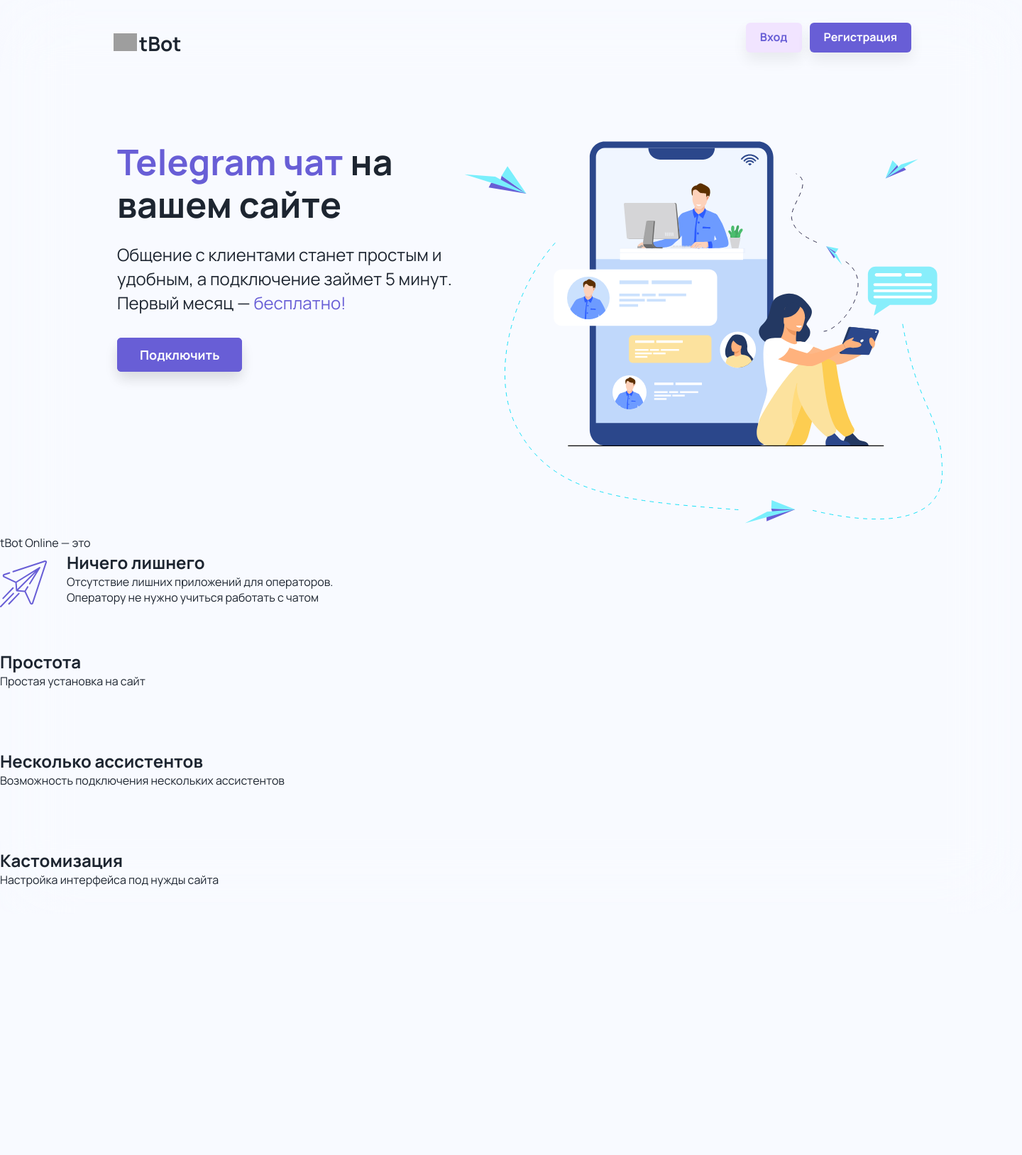
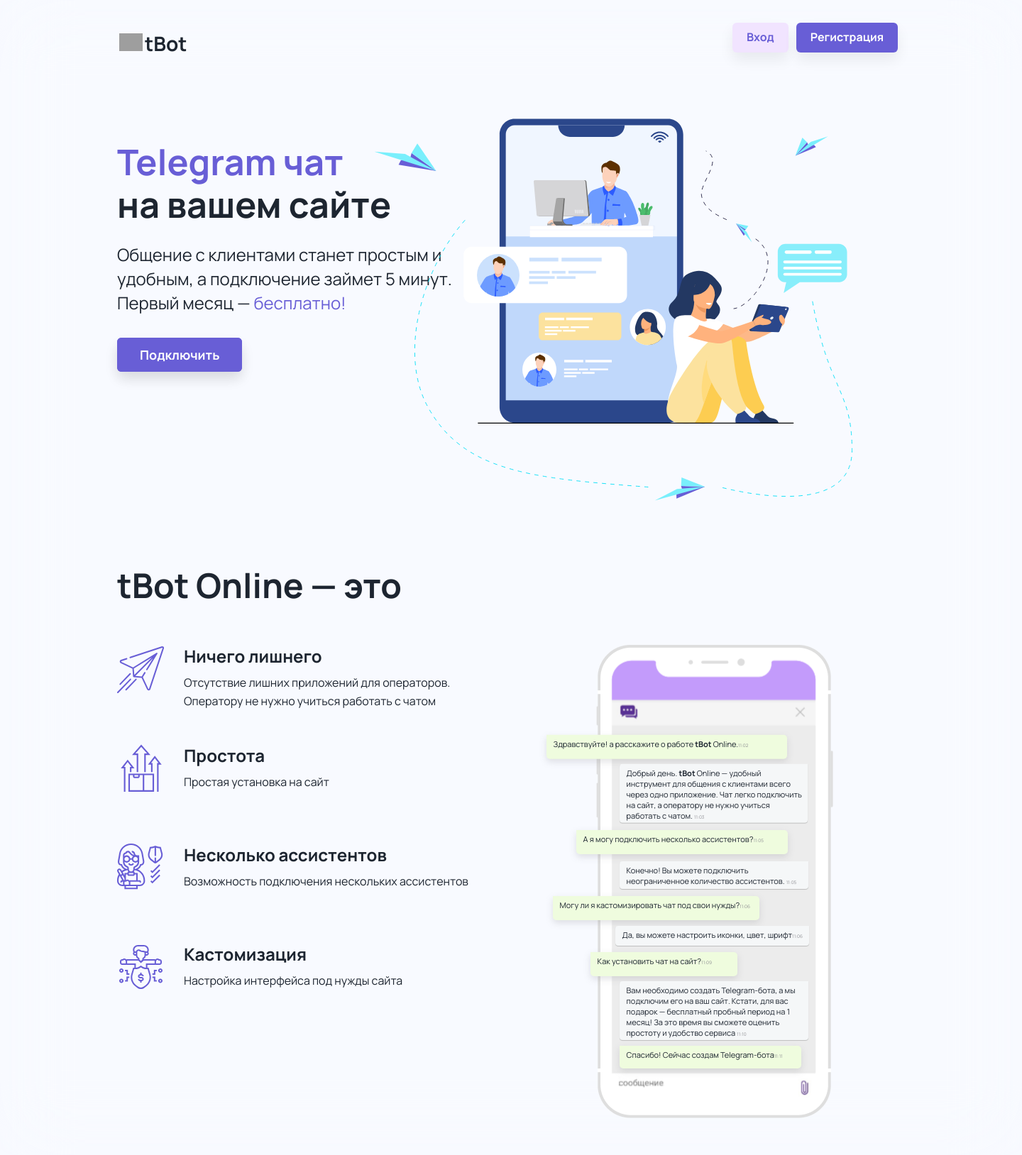
Before and after one commit to Oddi17/lessons2023, a PHP site: page /index_2.html in a window 1440 px wide. Shown: the whole page at 71% size. Before the commit the page ends 1250 px from the top, so only its background shows below. Run offline with PHP 8.4, Linux system fonts and the light colour scheme; grey boxes are pictures that could not be loaded.

Commit message:
for testovoe

```diff
--- /dev/null
+++ b/testing/first_form/css/library.css
@@ -0,0 +1,32 @@
+* {
+  box-sizing: border-box;
+}
+h1,h2,h3{
+  margin:0;
+}
+body {
+  margin: 0;
+  font-family: Manrope;
+  color: #1d2530;
+  background: rgba(242, 247, 255, 0.5);
+  backdrop-filter: blur(50px);
+}
+.container{
+  position: relative;
+  padding: 0px 165px;
+  width:1440px;
+
+}
+.menu.autorization div {
+  transition: transform 1s ease 0s;
+}
+.menu.autorization div:first-child {
+  color: #685ed6;
+  font-weight: 700;
+}
+.menu.autorization div:hover {
+  transform: rotate(180deg);
+}
+.button:hover {
+  opacity: 0.6;
+}
--- a/testing/first_form/css/moves.css
+++ /dev/null
@@ -1,20 +0,0 @@
-.menu.autorization div {
-  transition: transform 1s ease 0s;
-}
-.menu.autorization div:first-child {
-  color: #685ed6;
-  font-weight: 700;
-}
-.menu.autorization div:hover {
-  transform: rotate(180deg);
-}
-.home__content .button:hover {
-  opacity: 0.6;
-}
-.home__content .button.home {
-  font-feature-settings: "salt" on, "liga" off;
-  padding: 12px 32px;
-  font-size: 18px;
-  font-weight: 700;
-  line-height: 24px;
-}
--- a/testing/first_form/css/style.css
+++ b/testing/first_form/css/style.css
@@ -1,18 +1,11 @@
-* {
-  box-sizing: border-box;
-}
-body {
-  margin: 0;
-  font-family: Manrope;
-  color: #1d2530;
-  background: rgba(242, 247, 255, 0.5);
-  backdrop-filter: blur(50px);
+section.starting {
+  height: 809px;
 }
 .header {
   display: flex;
   margin: 0 auto;
   font-style: normal;
-  justify-content: space-between;
+  /* justify-content: space-between; */
   /* align-items: center; */
 }
 .header .logo {
@@ -21,7 +14,7 @@
   width: 109px;
   height: 30px;
   margin-top: 44px;
-  margin-left: 157px;
+  /* margin-left: 157px; */
 }
 .header .logo img {
   width: 33px;
@@ -42,17 +35,11 @@
   margin: 5px 41px 0px 3px;
 }
 
-/* .header .logo div::before{
-    content: "";
-    background: url("../images/logo.svg");
-} */
-
 .menu {
   display: flex;
 }
 .menu.autorization {
   margin-top: 44px;
-  margin-right: 166px;
   /* color: #1d2530; */
   width: 540px;
   height: 26px;
@@ -60,6 +47,7 @@
   font-size: 20px;
   font-weight: 400;
   line-height: 26px;
+  margin-left: 758px;
 }
 .menu.autorization div {
   transition: transform 1s ease 0s;
@@ -74,9 +62,6 @@
 .home {
   display: flex;
   justify-content: space-between;
-}
-.home__content {
-  margin-left: 165px;
 }
 
 .home__content .home__text div:first-child {
@@ -95,12 +80,14 @@
   font-size: 24px;
   font-weight: 400;
   line-height: 34px;
+  height: 102px;
   width: 489px;
   margin-bottom: 32px;
 }
 .home__content .home__text div span {
   color: #685ed6;
 }
+
 .button {
   display: inline-block;
   color: #fff;
@@ -135,56 +122,185 @@
   background: #f1e4ff;
   margin-right: 11px;
 }
-
+.home__content .button.home {
+  font-feature-settings: "salt" on, "liga" off;
+  padding: 12px 32px;
+  font-size: 18px;
+  font-weight: 700;
+  line-height: 24px;
+}
 .menu.unautorization {
-  margin-right: 156px;
   margin-top: 32px;
+  margin-left: 758px;
 }
 
-.ilustration {
-  margin-top: 125px;
-  margin-right: 142px;
+img.illustration_home {
+  position: absolute;
+  top: 0;
+  transform: translate(362px, 167px);
   width: 690px;
   height: 555px;
 }
-.text__block {
+
+/* second_page */
+section.info {
+  height: 819px;
+}
+.info__content {
+  position: relative;
+  display: flex;
+  gap: 152.64px;
+}
+.info__title h1 {
+  display: inline-block;
+  font-size: 48px;
+  font-weight: 800;
+  line-height: 32px;
+  margin-bottom: 68px;
+}
+
+.text__blocks {
   display: flex;
   flex-direction: column;
   gap: 48px;
 }
-.text__block img {
+.text__blocks .block img {
   width: 68px;
+  height: 68px;
 }
-.text__block .block {
+.text__blocks .block {
   height: 92px;
   width: 522px;
   display: flex;
-  gap:26px;
+  gap: 26px;
+  font-feature-settings: "salt" on, "liga" off;
+  font-size: 16px;
+  font-weight: 400;
+  line-height: 26px;
+}
+.text__blocks .block h2 {
+  margin-bottom: 8px;
+  font-size: 24px;
+  font-weight: 600;
+  line-height: 32px;
+}
+.info__illustration img:first-child {
+  /* position: absolute; */
+  left: 0;
+  transform: translateY(18.71px);
+  width: 334.824px;
+  height: 224.755px;
+}
+.info__illustration img:nth-child(2) {
+  position: absolute;
+  left: 0;
+  transform: translate(677px, 0px);
+  z-index: -85;
+  width: 329.437px;
+  height: 666.578px;
+}
+.info__illustration img:nth-child(3) {
+  position: absolute;
+  left: 0;
+  width: 288.642px;
+  height: 623.523px;
+  transform: translate(696px, 20.76px);
+}
+.info__illustration .messages {
+  font-size: 11px;
+  font-weight: 400;
+  line-height: 15px;
+}
+.info__illustration .message_to div {
+  /* display: inline-flex; */
+  padding: 4.807px 7.233px 5.352px 9.613px;
+  justify-content: center;
+  align-items: flex-end;
+  gap: 4.807px;
+  border-radius: 0px 5px 5px 5px;
+  background: #effcde;
+  box-shadow: 0px 4px 10px 0px rgba(142, 142, 147, 0.25);
+}
+.info__illustration .message_from div {
+  /* display: inline-flex; */
+  padding: 4.807px 7.233px 5.352px 9.613px;
+  justify-content: center;
+  align-items: flex-end;
+  gap: 4.807px;
+  border-radius: 4px 0px 4px 4px;
+  background: #f5f7f8;
+  box-shadow: 0px 0.80114px 0.80114px 0px rgba(0, 0, 0, 0.25);
+}
+.info__illustration .messages div > span {
+  font-weight: 700;
+}
+.info__illustration .messages div span:last-child {
+  color: #8e8e93;
+  font-size: 6.409px;
+  font-weight: 400;
+  line-height: 8.011px;
+}
+.info__illustration .message_to div:first-child {
+  position: absolute;
+  left: 0;
+  transform: translate(605px, -103.24px);
+  width: 339px;
+  height: 34px;
+}
+.info__illustration .message_to div:nth-child(2) {
+  position: absolute;
+  left: 0;
+  transform: translate(647px, 31px);
+  width: 298px;
+  height: 34px;
+}
+.info__illustration .message_to div:nth-child(3) {
+  position: absolute;
+  left: 0;
+  transform: translate(614px, 124px);
+  width: 291px;
+  height: 34px;
+}
+.info__illustration .message_to div:nth-child(4) {
+  position: absolute;
+  left: 0;
+  transform: translate(667px, 203px);
+  width: 207px;
+  height: 34px;
+}
+.info__illustration .message_to div:nth-child(5) {
+  position: absolute;
+  left: 0;
+  transform: translate(708px, 335px);
+  width: 256px;
+  height: 32px;
+}
 
+.info__illustration .message_from div:first-child {
+  position: absolute;
+  left: 0;
+  transform: translate(708px, -62.24px);
+  width: 265px;
+  height: 83px;
 }
-.text__block h2 {
-  margin: 0;
+.info__illustration .message_from div:nth-child(2) {
+  position: absolute;
+  left: 0;
+  transform: translate(708px, 75px);
+  width: 266px;
+  height: 39px;
 }
-/*
-.ilustration .phone {
-  display: inline-block;
-  margin-right: 254.32px;
-  margin-top: 0.4px;
-  margin-bottom: 126.06px;
-  margin-left: 176.89px;
-  width: 259px;
-  height: 429px;
+.info__illustration .message_from div:nth-child(3) {
+  position: absolute;
+  left: 0;
+  transform: translate(702px, 166px);
+  width: 273px;
+  height: 28px;
 }
-.ilustration .phone > img {
-  width: 258.79px;
-  height: 428.541px;
+.info__illustration .message_from div:nth-child(4) {
+  position: absolute;
+  left: 0;
+  transform: translate(708px, 244px);
+  width: 266px;
+  height: 83px;
 }
-.ilustration .phone img:nth-child(2)  {
-  width: 57.044px;
-  height: 9.954px;
-  margin-bottom: 40px;
-}
-.ilustration .phone img:nth-child(3) {
-  width: 152.519px;
-  height: 16.387px;
-} */
--- a/testing/first_form/index_2.html
+++ b/testing/first_form/index_2.html
@@ -5,7 +5,7 @@
     <meta name="viewport" content="width=device-width, initial-scale=1.0" />
     <title>Avtoris_desk</title>
     <link rel="stylesheet" href="css/style.css" />
-    <link rel="stylesheet" href="css/moves.css" />
+    <link rel="stylesheet" href="css/library.css" />
     <link rel="preconnect" href="https://fonts.googleapis.com" />
     <link rel="preconnect" href="https://fonts.gstatic.com" crossorigin />
     <link
@@ -14,6 +14,7 @@
     />
   </head>
   <body>
+    <div class="container">
       <section class="starting">
         <div class="header">
           <div class="logo">
@@ -24,17 +25,19 @@
             <div class="menu unautorization">
               <div class="button button__menu log">Вход</div>
               <div class="button button__menu reg">Регистрация</div>
-            <!-- <div class="button second">Регистрация</div> -->
             </div>
           </div>
         </div>
         <div class="home">
           <div class="home__content">
             <div class="home__text">
-            <div><span>Telegram чат</span> на вашем сайте</div>
               <div>
-              Общение с клиентами станет простым и удобным, а подключение займет
-              5 минут. Первый месяц — <span>бесплатно!</span>
+                <span>Telegram чат</span><br />
+                на вашем сайте
+              </div>
+              <div>
+                Общение с клиентами станет простым и удобным, а подключение
+                займет 5 минут. Первый месяц — <span>бесплатно!</span>
               </div>
             </div>
 
@@ -42,53 +45,99 @@
               <div class="button home">Подключить</div>
             </div>
           </div>
-        <div class="ilustration">
-          <img src="images/full_image.svg" />
-          <!-- <div class="phone">
-          <img src="images/ilustration/phone/vector_phone.svg" />
-          <img src="images/ilustration/phone/vector_top.svg" />
-          <img src="images/ilustration/phone/vector_bottom.svg" />
-        </div> -->
         </div>
-        <!-- <div class="purple__circle-1"></div>
-        <div class="purple__circle-2"></div>
-        <div class="blue__circle"></div> -->
+        <img class="illustration_home" src="images/full_image.svg" />
+      </section>
     </div>
-    </section>
+
+    <div class="container">
       <section class="info">
-      <div class="info__text">
-        <div>tBot Online — это</div>
-        <div class="text__block">
+        <div class="info__title">
+          <h1>tBot Online — это</h1>
+        </div>
+        <div class="info__content">
+          <div class="text__blocks">
             <div class="block">
               <img src="images/info_block/telegram.svg" />
               <div>
                 <h2>Ничего лишнего</h2>
                 <span
-                >Отсутствие лишних приложений для операторов. Оператору не нужно
-                учиться работать с чатом</span
+                  >Отсутствие лишних приложений для операторов. Оператору не
+                  нужно учиться работать с чатом</span
                 >
               </div>
             </div>
             <div class="block">
+              <img src="images/info_block/arrows.svg" />
               <div>
                 <h2>Простота</h2>
                 <span>Простая установка на сайт</span>
               </div>
             </div>
             <div class="block">
+              <img src="images/info_block/girl.svg" />
               <div>
                 <h2>Несколько ассистентов</h2>
                 <span>Возможность подключения нескольких ассистентов</span>
               </div>
             </div>
             <div class="block">
+              <img src="images/info_block/money.svg" />
               <div>
                 <h2>Кастомизация</h2>
                 <span>Настройка интерфейса под нужды сайта</span>
               </div>
             </div>
           </div>
+          <div class="info__illustration">
+            <img src="images/illustration/mobile/Elements.png" />
+            <img src="images/illustration/mobile/Base.png" />
+            <img src="images/illustration/mobile/bg.png" />
+            <div class="messages">
+              <div class="message_to">
+                <div>
+                  Здравствуйте! а расскажите о работе
+                  <span>tBot</span> Online.<span>11:02</span>
+                </div>
+                <div>
+                  А я могу подключить несколько ассистентов?<span>11:05</span>
+                </div>
+                <div>
+                  Могу ли я кастомизировать чат под свои нужды?<span>11:06</span>
+                </div>
+                <div>Как установить чат на сайт?<span>11:09</span></div>
+                <div>
+                  Спасибо! Сейчас создам Telegram-бота<span>11:11</span>
+                </div>
+              </div>
+
+              <div class="message_from">
+                <div>
+                  Добрый день. <span>tBot</span> Online — удобный инструмент
+                  для общения с клиентами всего через одно приложение. Чат легко
+                  подключить на сайт, а оператору не нужно учиться работать
+                  с чатом. <span>11:03</span>
+                </div>
+                <div>
+                  Конечно! Вы можете подключить неограниченное количество
+                  ассистентов.
+                  <span>11:05</span>
+                </div>
+                <div>
+                  Да, вы можете настроить иконки, цвет, шрифт<span>11:06</span>
+                </div>
+                <div>
+                  Вам необходимо создать Telegram-бота, а мы подключим его на
+                  ваш сайт. Кстати, для вас подарок — бесплатный пробный период
+                  на 1 месяц! За это время вы сможете оценить простоту и
+                  удобство сервиса
+                  <span>11:10</span>
+                </div>
+              </div>
+            </div>
+          </div>
         </div>
       </section>
+    </div>
   </body>
 </html>
```
Also changed, not shown: testing/first_form/images/illustration/mobile/Base.png (added), testing/first_form/images/illustration/mobile/Elements.png (added), testing/first_form/images/illustration/mobile/bg.png (added), testing/first_form/images/illustration/phone/vector_bottom.svg (renamed from testing/first_form/images/ilustration/phone/vector_bottom.svg), testing/first_form/images/illustration/phone/vector_phone.svg (renamed from testing/first_form/images/ilustration/phone/vector_phone.svg), testing/first_form/images/illustration/phone/vector_top.svg (renamed from testing/first_form/images/ilustration/phone/vector_top.svg). Lines whose indentation alone changed are shown as unchanged.
